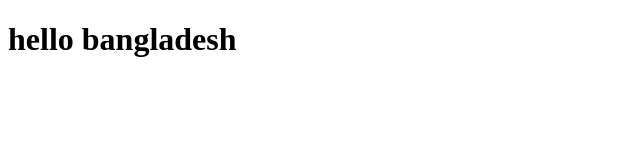
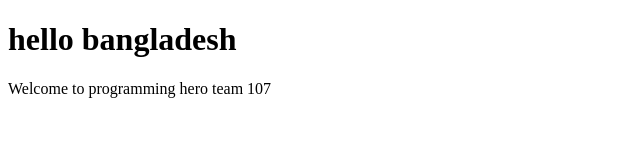
Before and after one commit to Owahed/a-github-collaboration-practise, a plain HTML site: page index.html in a window 1280 px wide. Shown: the whole page, without its empty margins (0-640 px from the left). Drawn offline with Linux system fonts and the light colour scheme.

Commit message:
changes made to development branch

```diff
--- a/index.html
+++ b/index.html
@@ -8,5 +8,6 @@
     </head>
     <body>
         <h1>hello bangladesh</h1>
+        <p>Welcome to programming hero team 107</p>
     </body>
 </html>
```
